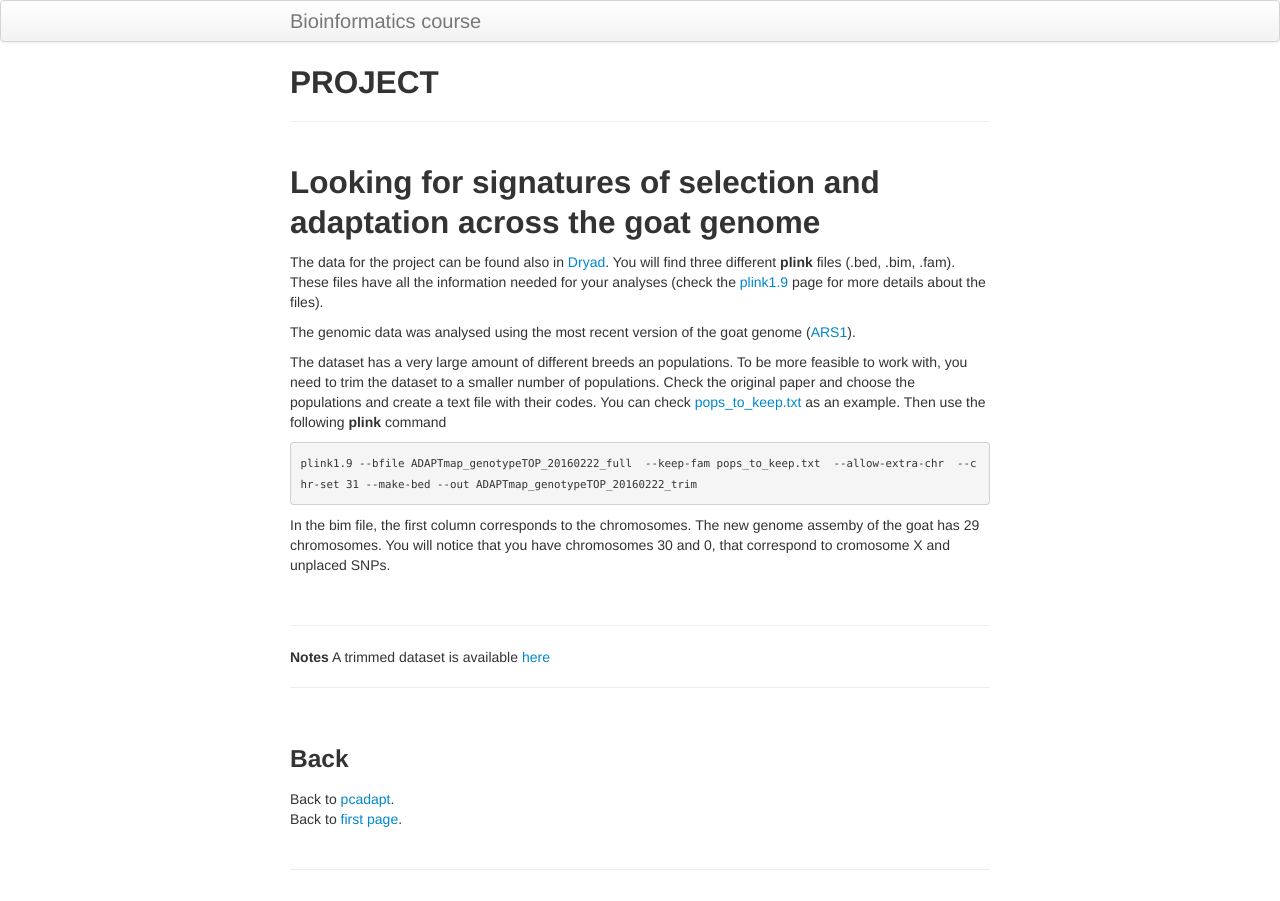
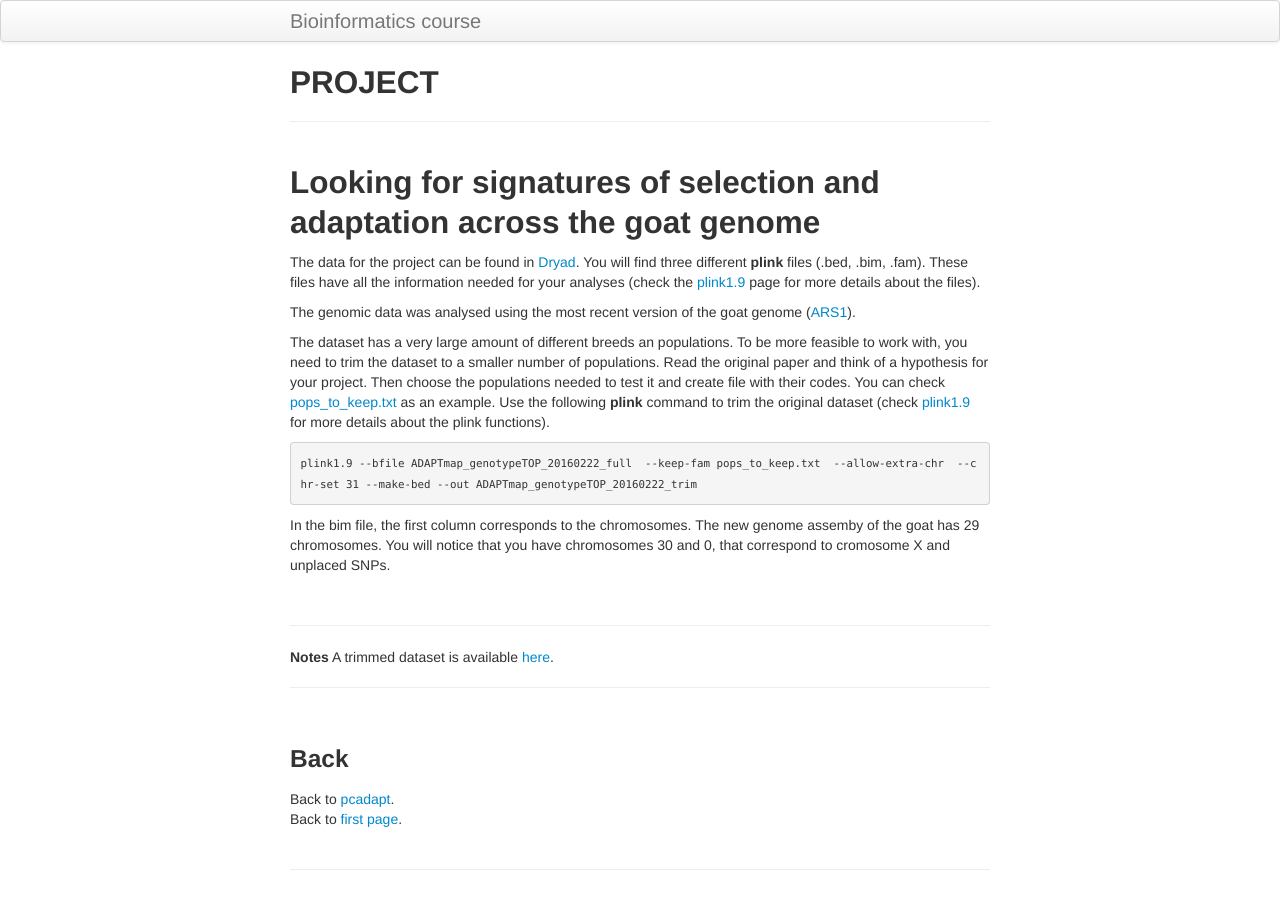
Before and after one commit to ritarasteiro/FieldCourse, a Jekyll site: the page built from pages/project.md, in a window 1280 px wide. Built offline with Jekyll 4.4.1, drawn with Linux system fonts in a browser that asks for light colours.

Commit message:
Update project.md

````diff
--- a/pages/project.md
+++ b/pages/project.md
@@ -6,14 +6,13 @@ title: PROJECT
 ## Looking for signatures of selection and adaptation across the goat genome
 
 
- The data for the project can be found also in [Dryad](https://datadryad.org/resource/doi:10.5061/dryad.v8g21pt). You will find three different **plink** files (.bed, .bim, .fam). These files have all the information needed for your analyses (check the [plink1.9](https://www.cog-genomics.org/plink/1.9/formats) page for more details about the files).
+The data for the project can be found in [Dryad](https://datadryad.org/resource/doi:10.5061/dryad.v8g21pt). You will find three different **plink** files (.bed, .bim, .fam). These files have all the information needed for your analyses (check the [plink1.9](https://www.cog-genomics.org/plink/1.9/formats) page for more details about the files).
 
 The genomic data was analysed using the most recent version of the goat genome ([ARS1](https://www.ncbi.nlm.nih.gov/genome/gdv/browser/?acc=GCF_001704415.1&context=genome)).
 
 
 
-The dataset has a very large amount of different breeds an populations. To be more feasible to work with, you need to trim the dataset to a smaller number of populations. Check the original paper and choose the populations and create a text file with their
-codes. You can check [pops_to_keep.txt](../data/pops_to_keep.txt) as an example. Then use the following **plink** command
+The dataset has a very large amount of different breeds an populations. To be more feasible to work with, you need to trim the dataset to a smaller number of populations. Read the original paper and think of a hypothesis for your project. Then choose the populations needed to test it and create file with their codes. You can check [pops_to_keep.txt](../data/pops_to_keep.txt) as an example. Use the following **plink** command to trim the original dataset (check [plink1.9](https://www.cog-genomics.org/plink/1.9/index) for more details about the plink functions).
 
 ```
 plink1.9 --bfile ADAPTmap_genotypeTOP_20160222_full  --keep-fam pops_to_keep.txt  --allow-extra-chr  --chr-set 31 --make-bed --out ADAPTmap_genotypeTOP_20160222_trim
@@ -26,7 +25,7 @@ In the bim file, the first column corresponds to the chromosomes. The new  genom
 
 -----------------------------------------
 **Notes**
-A trimmed dataset is available [here](../data/goat_trim.zip)
+A trimmed dataset is available [here](../data/goat_trim.zip).
 
 
 ----------------------------------------------------
````
